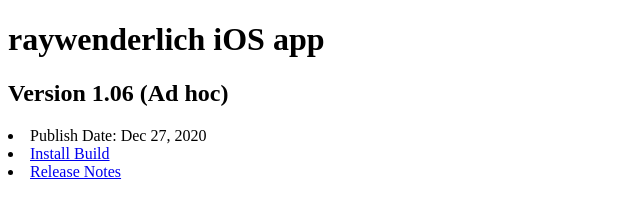
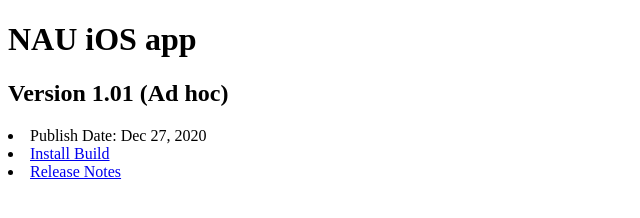
Before and after one commit to yexianq/AccelTrack, a plain HTML site: page index.html in a window 1280 px wide. Shown: the whole page, without its empty margins (0-640 px from the left). Drawn offline with Linux system fonts and the light colour scheme.

Commit message:
Update index.html

```diff
--- a/index.html
+++ b/index.html
@@ -5,8 +5,8 @@
       <title>Internal Ad hoc Builds</title>
     </head>
     <body>
-      <h1>raywenderlich iOS app</h1>
-      <h2>Version 1.06 (Ad hoc)</h2>
+      <h1>NAU iOS app</h1>
+      <h2>Version 1.01 (Ad hoc)</h2>
         <li>
           Publish Date: Dec 27, 2020
         </li>
```
